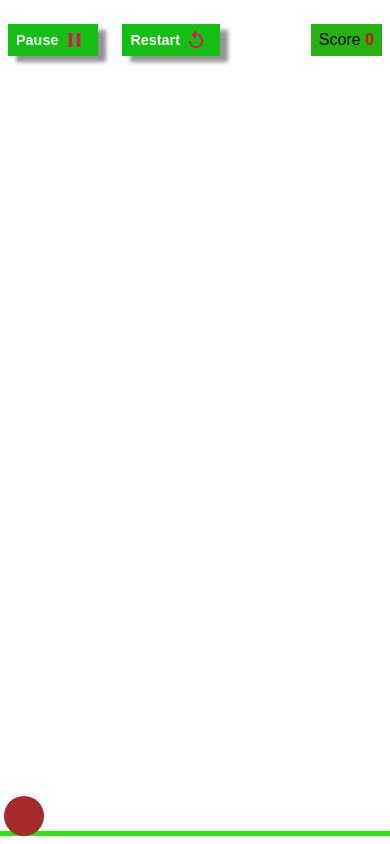
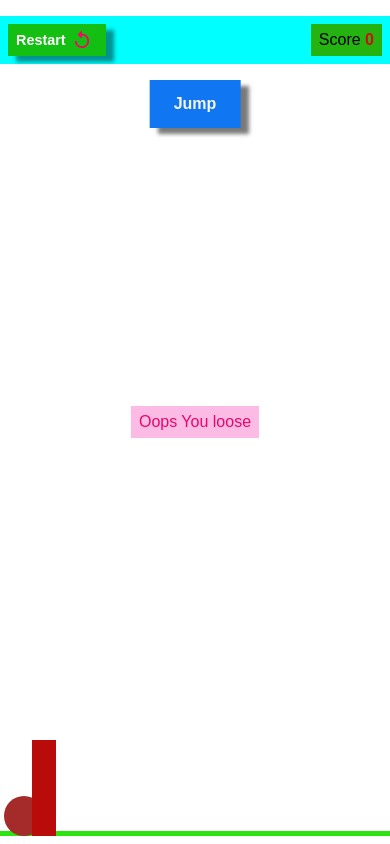
Before and after one commit to Samir984/bouncing-ball-game, a plain HTML site: page index.html in a window 390 px wide. Both pictures are taken after a click on the element "Start". Drawn offline with Linux system fonts and the light colour scheme.

Commit message:
almost completed adding all funcanality

```diff
--- a/index.html
+++ b/index.html
@@ -52,12 +52,19 @@
         </div>
       </div>
 
+      <div class="mobile-jump-btn">
+        <span>Jump</span>
+      </div>
+
       <div class="game-component">
         <div class="ball"></div>
         <div class="obstracle"></div>
       </div>
       <div class="road"></div>
     </div>
+    <div class="pop-up">
+      <span class="game-lose">Oops You loose</span>
+    </div>
     <script src="script.js"></script>
   </body>
 </html>
--- a/script.js
+++ b/script.js
@@ -4,6 +4,8 @@
 const gameStateBtn = document.querySelector(".game-state");
 const reStartBtn = document.querySelector(".restart-btn");
 const scoreNum = document.querySelector(".score-num");
+const jumpBtn = document.querySelector(".mobile-jump-btn");
+const popUp = document.querySelector(".pop-up");
 
 //dom game component
 const ball = document.querySelector(".ball");
@@ -13,7 +15,10 @@ const gameStateCapture = document.querySelector(".game-state-capture");
 
 // varible
 let evenListerCount = 0;
-
+let score = 0;
+let ObsInterval = null;
+let obsDuration = parseFloat(getComputedStyle(obstracle).animationDuration);
+let ballDuration = parseFloat(getComputedStyle(ball).animationDuration);
 //toggle on start and pause
 const toggleClass = function (action) {
   gameStateBtn.classList.toggle("game-pause");
@@ -24,18 +29,30 @@ const toggleClass = function (action) {
 
 const gameStart = function () {
   evenListerCount++;
+  gameStateBtn.style.display = "flex";
+
+  collisionDetection();
   ball.style.animationPlayState = "running";
   obstracle.style.animationPlayState = "running";
   ball.style.animationName = "none";
 
   // on ArrowUP Key
   if (evenListerCount === 1) {
+    jumpBtn.addEventListener("click", function (e) {
+      if (ball.style.animationName === "none") {
+        ball.style.animationName = "jumpAnimation";
+
+        setTimeout(function () {
+          ball.style.animationName = "none";
+        }, ballDuration * 1000);
+      }
+    });
     document.addEventListener("keydown", function (e) {
       if (e.key === "ArrowUp" && ball.style.animationName === "none") {
         ball.style.animationName = "jumpAnimation";
         setTimeout(function () {
           ball.style.animationName = "none";
-        }, 700);
+        }, ballDuration * 1000);
       }
     });
   }
@@ -44,6 +61,7 @@ const gameStart = function () {
 const gamePause = function () {
   ball.style.animationPlayState = "paused";
   obstracle.style.animationPlayState = "paused";
+  clearInterval(ObsInterval);
 };
 
 //on cliking gamestate btn
@@ -59,38 +77,68 @@ gameStateBtn.addEventListener("click", function () {
 
 //reastart functionality
 reStartBtn.addEventListener("click", function () {
-  scoreNum.textContent = "0";
+  score = 0;
+  scoreNum.textContent = score;
   obstracle.style.animationName = "none";
   ball.style.animationName = "none";
+  popUp.style.top = "-10%";
 
   setTimeout(function () {
     obstracle.style.animationName = "moveAnimation";
     ball.style.animationName = "jumpAnimation";
     ball.style.animationName = "none";
-  }, 100);
+  }, 700);
+  gameStart();
 });
 
-//randomnumber generate
+//random number generate
 const randomNum = function (min, max) {
   return Math.floor(Math.random() * (max - min) + min);
 };
 
-//handling collision detection and obstarcle width
-const ObsInterval = setInterval(() => {
-  const obsBound = obstracle.getBoundingClientRect();
-  if (obsBound.x < -20) {
-    let getheight = randomNum(1, 13);
-    obstracle.style.height = `${getheight * 10}px`;
-  }
-}, 100);
+// Loose Pop UP
+const loosePopUp = function () {
+  popUp.style.top = "50%";
+  gameStateBtn.style.display = "none";
+};
+
+//handling collision detection
+const collisionDetection = function () {
+  // changing obstracle width
+  ObsInterval = setInterval(() => {
+    const obsBound = obstracle.getBoundingClientRect();
+    const ballBound = ball.getBoundingClientRect();
+
+    if (obsBound.x < -10) {
+      let getheight = randomNum(1, 13);
+      obstracle.style.height = `${getheight * 10}px`;
+      score++;
+    }
+
+    if (
+      obsBound.x <= ballBound.x + ballBound.width &&
+      obsBound.x + obsBound.width >= ballBound.x &&
+      obsBound.y <= ballBound.y + ballBound.height &&
+      obsBound.y + obsBound.height >= ballBound.y
+    ) {
+      gamePause();
+      loosePopUp();
+      return;
+    } else {
+      scoreNum.textContent = score;
+    }
+  }, 50);
+};
 
 //handling speed of obstracle on window screen resize
 const handelObsSpeed = function () {
   const browerWidth = window.innerWidth;
-  if (browerWidth <= 1500) {
-    let time = browerWidth / 250;
-    console.log(time);
-    obstracle.style.animationDuration = `${time}s`;
+  if (browerWidth <= 1300) {
+    obsDuration = browerWidth / 330;
+    // ballDuration = obsDuration / 2;
+    console.log(obsDuration, ballDuration);
+    obstracle.style.animationDuration = `${obsDuration}s`;
+    ball.style.animationDuration = `${ballDuration}s`;
   }
 };
 
--- a/style.css
+++ b/style.css
@@ -12,6 +12,7 @@ body {
   font-family: sans-serif;
   line-height: 1;
   font-weight: 400;
+  user-select: none;
 }
 
 /* --------------------------------- */
@@ -68,6 +69,7 @@ body {
   gap: 3rem;
   padding: 1rem;
   font-size: 1.8rem;
+  background-color: aqua;
 }
 
 .score-label {
@@ -84,6 +86,27 @@ body {
   padding: 1rem;
   background-color: rgb(36, 179, 17);
   margin-left: auto;
+}
+
+.mobile-jump-btn {
+  position: fixed;
+  left: 50%;
+  transform: translateX(-50%);
+  top: 10rem;
+  color: whitesmoke;
+  background-color: rgb(17, 118, 241);
+  font-size: 2rem;
+  font-weight: 700;
+  padding: 2rem 3rem;
+  box-shadow: 8px 6px 4px rgba(0, 0, 0, 0.527);
+  transition: all 0.3s;
+}
+.mobile-jump-btn:hover {
+  background-color: rgb(11, 69, 228);
+}
+.mobile-jump-btn:active {
+  transform: translateX(-50%) translateY(-1px);
+  box-shadow: 8px 6px 4px rgba(0, 0, 0, 0.327);
 }
 
 /* game component */
@@ -103,8 +126,8 @@ body {
   height: 5rem;
   border-radius: 50%;
   background-color: brown;
-  animation: jumpAnimation 0.8s 1;
-  animation-play-state: paused;
+  animation: jumpAnimation 0.7s ease-in-out;
+  animation-play-state: running;
 }
 
 .obstracle {
@@ -113,9 +136,21 @@ body {
   right: 0.5rem;
   width: 3rem;
   height: 12rem;
-  background-color: rgb(206, 15, 15);
-  animation: moveAnimation 5s linear infinite;
+  background-color: rgb(186, 11, 11);
+  animation: moveAnimation 3s linear infinite;
   animation-play-state: paused;
+}
+
+.pop-up {
+  position: absolute;
+  top: -5%;
+  left: 50%;
+  transform: translate(-50%, -50%);
+  font-size: 2rem;
+  background-color: rgba(245, 89, 188, 0.406);
+  color: rgb(233, 6, 108);
+  padding: 1rem;
+  transition: 1s;
 }
 
 @keyframes jumpAnimation {
@@ -123,18 +158,14 @@ body {
     transform: translateY(0);
   }
 
-  50% {
-    transform: translateY(-21rem);
+  43% {
+    transform: translateY(-20rem);
   }
 }
 
 @keyframes moveAnimation {
   0% {
     transform: translateX(0);
-  }
-
-  50% {
-    transform: translateX(-100vw);
   }
 
   100% {
```
